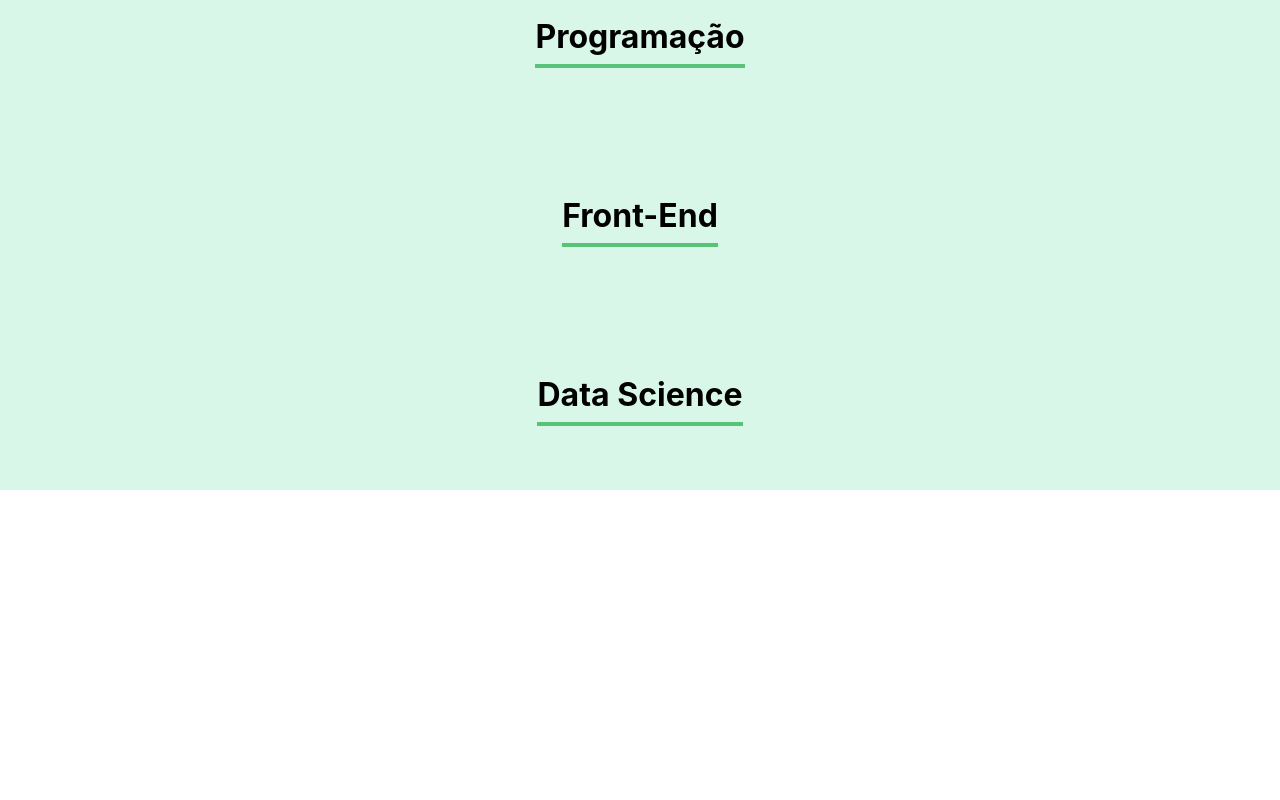
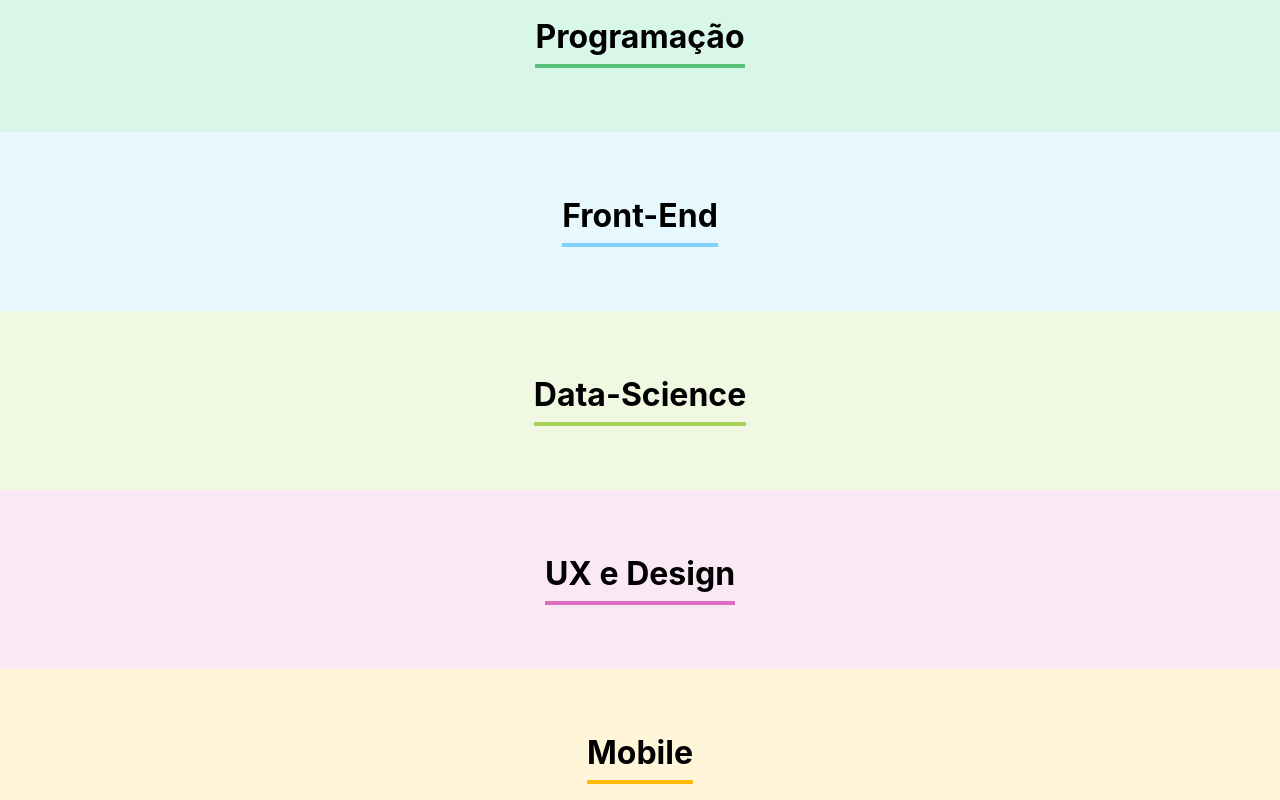
Before and after one commit to GabriellMaiaa/OrganoReact, a React (Create React App) app: page / in a window 1280 px wide. Shown: the part 1320-2120 px from the top of the page. Before the commit the page ends 1810 px from the top, so only its background shows below. Built offline with nearby package versions, Linux system fonts and the light colour scheme.

Commit message:
adicionando funções

```diff
--- a/src/App.js
+++ b/src/App.js
@@ -49,10 +49,8 @@ function App() {
   return (
     <div className="App">
       <Banner/>
-      <Formulario aoColaboradorCadastrado={colaborador => aoNovoColaboradorAdicionado(colaborador)}/>{/*Função vai ser chamada no formulário */}
-      <Time nome='Programação'/>
-      <Time nome='Front-End'/>
-      <Time nome='Data Science'/>
+      <Formulario times={times.map(time => time.nome)} aoColaboradorCadastrado={colaborador => aoNovoColaboradorAdicionado(colaborador)}/>{/*Função vai ser chamada no formulário */}
+      {times.map(time => <Time key={time.nome} nome= {time.nome} corPrimaria={time.corPrimaria} corSecundaria = {time.corSecundaria}/>)} {/*Sempre por a Key que serve para renderizar */}
     </div>
   );
 }
--- a/src/components/Formulario/Formulario.js
+++ b/src/components/Formulario/Formulario.js
@@ -7,14 +7,7 @@ import "./Formulario.css"
 
 const Formulario = (props) => {
 
-   const times = [ //Esse Array vai ser usado como valor para a nossa PROPS Itenss
-    'Programação',
-    'Front-End',
-    'Data-Science',
-    'UX e Design',
-    'Mobile',
-    'Inovação e Gestão'
-   ]
+
 
 const [nome, setNome] = useState('') // Tem que ter uma Alteração de estado para cada uma OPÇÃO
 const [cargo, setCargo] = useState('')
@@ -61,7 +54,7 @@ const aoSalvar = (evento) => {
                     <ListaSuspensa
                     label="Time"
                     obrigatorio ={true}
-                    itens={times}
+                    itens={props.times}
                     value = {time}
                     aoAlterado = {valor =>setTime(valor)}
                     />
--- a/src/components/Time/Time.css
+++ b/src/components/Time/Time.css
@@ -2,11 +2,11 @@
     text-align: center;
     justify-content: center;
     padding:32px ;
-    background-color:#d9f7e9 ;
+
 }
 .time h3 {
     font-size: 32px;
-    border-bottom: 4px solid #57c278;
+    border-bottom: 4px solid ;
     display: inline-block;
     padding-bottom: 8px;
 }
--- a/src/components/Time/Time.js
+++ b/src/components/Time/Time.js
@@ -2,10 +2,13 @@ import React from 'react'
 import "./Time.css"
 
 const Time = (props) => { //Vamos chamar por Props devido ao parâmetros dela que serão passados
+  const estiloCorSecundaria = { backgroundColor: props.corSecundaria }
+  const estiloBorda = {borderColor: props.corPrimaria}//A propriedade css tem que estar no nome padrão da linguagem. Ex: borderColor
+
   return (
     <div>
-      <section className='time'>
-        <h3>{props.nome}</h3>
+      <section className='time' style={estiloCorSecundaria}>
+        <h3 style={estiloBorda}>{props.nome}</h3>
       </section>
     </div>
   )
```
